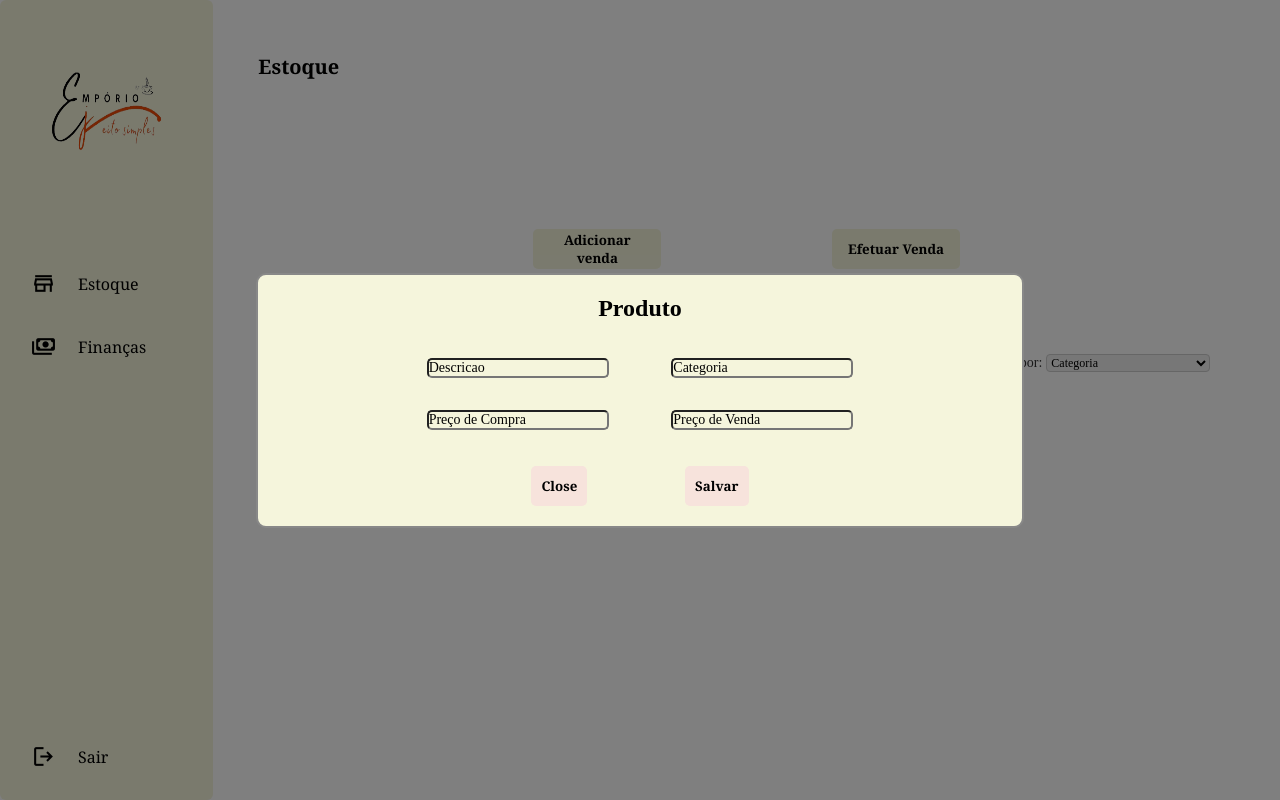
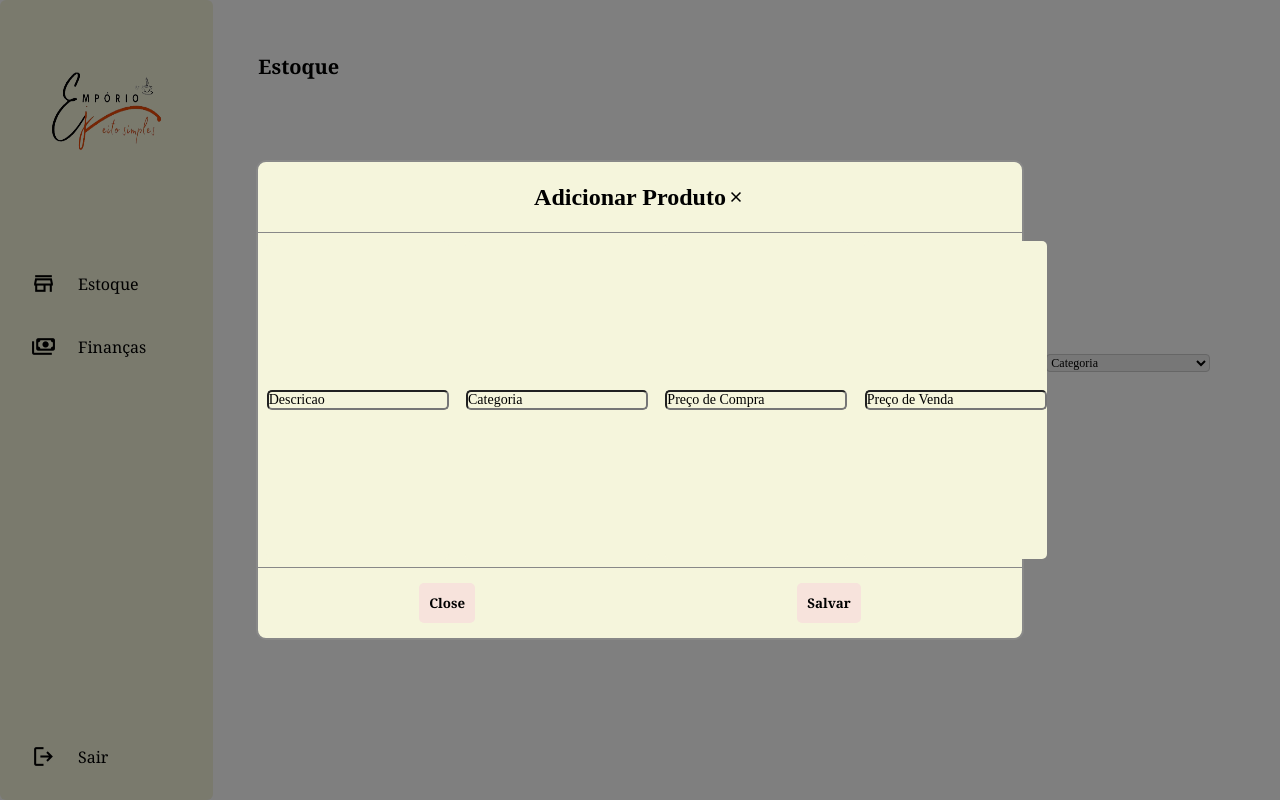
Before and after one commit to PSG-TIAPN-2022-1/psg-tiapn-2024-1-hapiv-team, a React (Create React App) app in the folder codigo/frontEnd/emporio/: page / in a window 1280 px wide. Both pictures are taken after a click on the button "Adicionar venda". Built offline with nearby package versions, Linux system fonts and the light colour scheme.

Commit message:
Modificações modal

```diff
--- a/codigo/frontEnd/emporio/src/screens/BaseScreen/components/TelaEstoque/TelaEstoque.jsx
+++ b/codigo/frontEnd/emporio/src/screens/BaseScreen/components/TelaEstoque/TelaEstoque.jsx
@@ -9,7 +9,7 @@ import {
   Button,
 } from "./TelaEstoque.style";
 import { SelectFiltro } from "./components/Select/SelectFiltro";
-import Modal from "./components/Modal/modal"
+import Modal from "./components/Modal/Modal";
 import { InputTelaEstoque } from "./components/InputTelaEstoque/InputTelaEstoque";
 
 export const TelaEstoque = () => {
@@ -34,28 +34,64 @@ export const TelaEstoque = () => {
     { value: "MenorPrecoCompra", label: "Menor Preço de Compra" },
   ];
 
-  const[openModal, setOpenModal] = useState(false)
+  const [modalAberto, setModalAberto] = useState(false);
 
   return (
     <Container>
       <SecaoBotoes>
         <BoxBotoes>
-          <Button onClick={() => {setOpenModal(true)}} title={"Adicionar Produto"}>Adicionar venda</Button>
-          <Button onClick={() => {setOpenModal(true)}} title={"Efetuar Venda"}>Efetuar Venda</Button>
+          <Button
+            onClick={() => {
+              setModalAberto(true);
+            }}
+            title={"Adicionar Produto"}
+          >
+            Adicionar venda
+          </Button>
+          <Button
+            onClick={() => {
+              setModalAberto(true);
+            }}
+            title={"Efetuar Venda"}
+          >
+            Efetuar Venda
+          </Button>
         </BoxBotoes>
       </SecaoBotoes>
       <SecaoSelect>
         <SelectFiltro labelText="Filtrar por" options={opcoesFiltrar} />
         <SelectFiltro labelText="Ordenar por" options={opcoesOrdenar} />
       </SecaoSelect>
-      <SecaoTabela>
-        <Modal isOpen={openModal} setModalOpen={setOpenModal} title="Produto">
-          <InputTelaEstoque type="text" title="Descricao" placeholder={"Descricao"} />
-          <InputTelaEstoque type="text" title="Categoria" placeholder={"Categoria"} />
-          <InputTelaEstoque type="text" title="Preco de Compra" placeholder={"Preço de Compra"} />
-          <InputTelaEstoque type="text" title="Preco de Venda" placeholder={"Preço de Venda"} />
-        </Modal>
-      </SecaoTabela>
+      <Modal
+        estahAberto={modalAberto}
+        setAberto={setModalAberto}
+        titulo="Adicionar Produto"
+        conteudo={
+          <>
+            <InputTelaEstoque
+              type="text"
+              title="Descricao"
+              placeholder={"Descricao"}
+            />
+            <InputTelaEstoque
+              type="text"
+              title="Categoria"
+              placeholder={"Categoria"}
+            />
+            <InputTelaEstoque
+              type="text"
+              title="Preco de Compra"
+              placeholder={"Preço de Compra"}
+            />
+            <InputTelaEstoque
+              type="text"
+              title="Preco de Venda"
+              placeholder={"Preço de Venda"}
+            />
+          </>
+        }
+      ></Modal>
+      <SecaoTabela></SecaoTabela>
     </Container>
   );
 };
--- a/codigo/frontEnd/emporio/src/screens/BaseScreen/components/TelaEstoque/components/Modal/modal.jsx
+++ b/codigo/frontEnd/emporio/src/screens/BaseScreen/components/TelaEstoque/components/Modal/modal.jsx
@@ -1,28 +1,41 @@
 import React from "react";
 import {
-  ModalContainer,
-  ModalContent,
-  Title,
-  Content,
-  Buttons,
+  Container,
+  Box,
+  SecaoTitulo,
+  Titulo,
+  FecharModal,
+  BotaoFecharModal,
+  SecaoConteudo,
+  SecaoBotoes,
 } from "./Modal.style";
 import { Button } from "../Button/Button";
 
-export default function Modal({ isOpen, setModalOpen, title, children }) {
-  if (!isOpen) {
+export default function Modal({ estahAberto, setAberto, titulo, conteudo }) {
+  if (!estahAberto) {
     return null;
   }
 
   return (
-    <ModalContainer>
-      <ModalContent>
-        <Title>{title}</Title>
-        <Content>{children}</Content>
-        <Buttons>
-          <Button title="Close" onClick={() => setModalOpen(false)} />
-          <Button title={"Salvar"} />
-        </Buttons>
-      </ModalContent>
-    </ModalContainer>
+    <Container>
+      <Box>
+        <SecaoTitulo>
+          <Titulo>{titulo}</Titulo>
+          <FecharModal>
+            <BotaoFecharModal
+              className="material-symbols-outlined"
+              onClick={() => setAberto(false)}
+            >
+              close
+            </BotaoFecharModal>
+          </FecharModal>
+        </SecaoTitulo>
+        <SecaoConteudo>{conteudo}</SecaoConteudo>
+        <SecaoBotoes>
+          <Button title="Close" onClick={() => setAberto(false)} />
+          <Button title="Salvar" />
+        </SecaoBotoes>
+      </Box>
+    </Container>
   );
 }
--- a/codigo/frontEnd/emporio/src/screens/BaseScreen/components/TelaEstoque/components/Modal/modal.style.js
+++ b/codigo/frontEnd/emporio/src/screens/BaseScreen/components/TelaEstoque/components/Modal/modal.style.js
@@ -1,52 +1,60 @@
-import styled from 'styled-components';
+import styled from "styled-components";
 
-export const ModalContainer = styled.div`
+export const Container = styled.div`
   display: flex;
   flex-direction: column;
   justify-content: center;
   align-items: center;
   position: fixed;
-  z-index: 1050;
   left: 0;
   top: 0;
   width: 100%;
   height: 100%;
-  background-color: rgba(0,0,0,0.5);
+  background-color: rgba(0, 0, 0, 0.5);
 `;
-export const ModalContent = styled.div`
+
+export const Box = styled.div`
   display: flex;
   flex-direction: column;
-  justify-content: space-between;
-  align-items: center;
-  margin: auto;
-  padding: 20px;
   border: 2px solid #888;
   width: 60%;
-  overflow-y: auto;
+  height: 60%;
   border-radius: 10px;
   background-color: rgb(245, 245, 220);
 `;
-export const Title = styled.h2`
-  text-align: center;
+
+export const SecaoTitulo = styled.div`
+  display: flex;
+  justify-content: center;
+  align-items: center;
+  width: 100%;
+  height: 15%;
+  border-bottom: 1px solid #888;
 `;
 
-export const Content = styled.div`
-  margin-top: 20px;
+export const Titulo = styled.h2``;
+
+export const FecharModal = styled.div`
   display: flex;
-  flex-direction: row;
-  flex-wrap: wrap;
-  width: 60%;
-  justify-content: space-between;
 `;
 
-export const Buttons = styled.div`
-  margin-top: 20px;
+export const BotaoFecharModal = styled.span`
   display: flex;
-  justify-content: space-between;
-  width: 30%
+  font-size: 20px;
+  cursor: pointer;
 `;
 
-export const Button = styled.button`
-  padding: 10px 20px;
-  display: inline-block;
+export const SecaoConteudo = styled.div`
+  display: flex;
+  width: 60%;
+  height: 70%;
 `;
+
+export const SecaoBotoes = styled.div`
+  display: flex;
+  justify-content: space-around;
+  align-items: center;
+  width: 100%;
+  height: 15%;
+  border-top: 1px solid #888;
+`;
```
